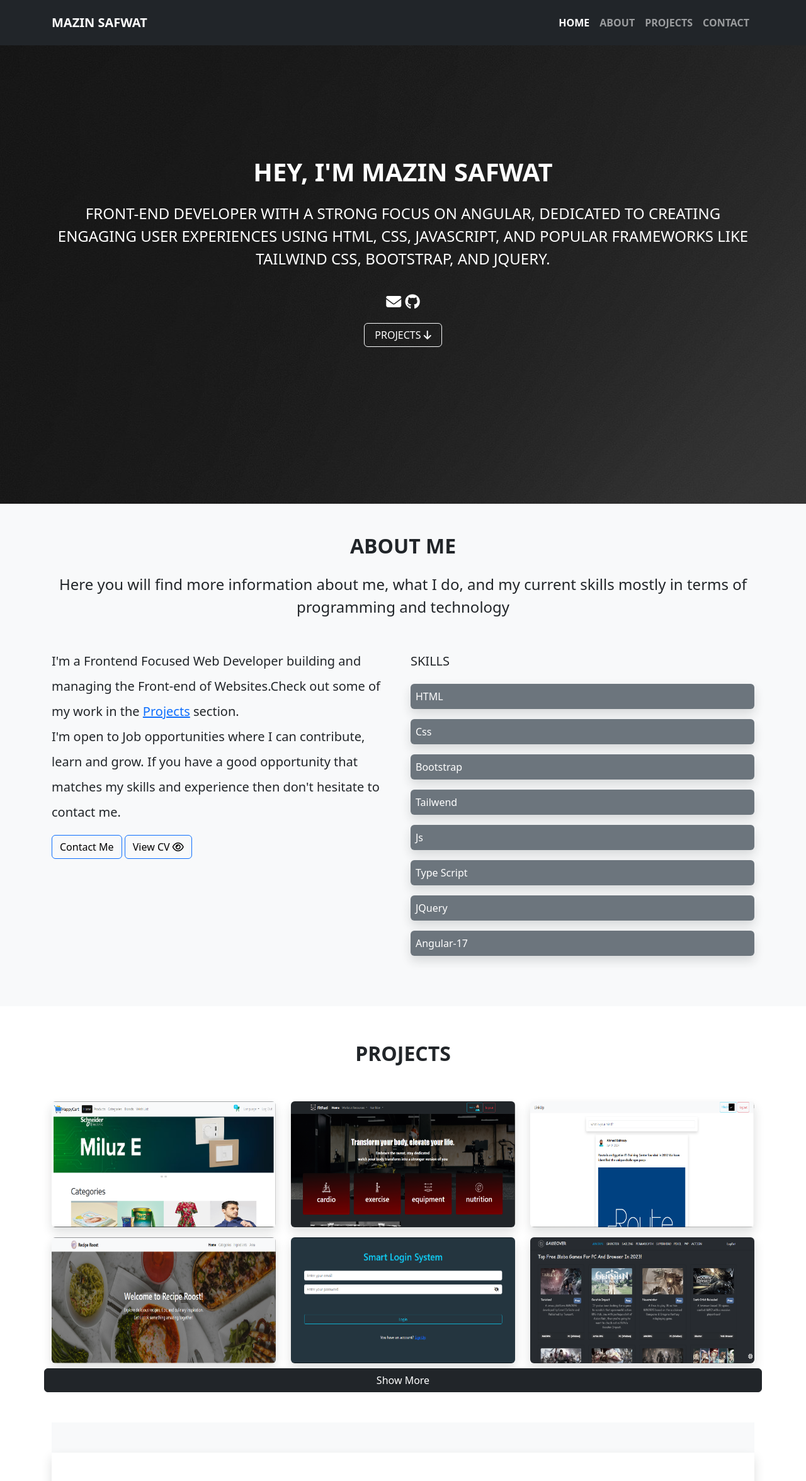
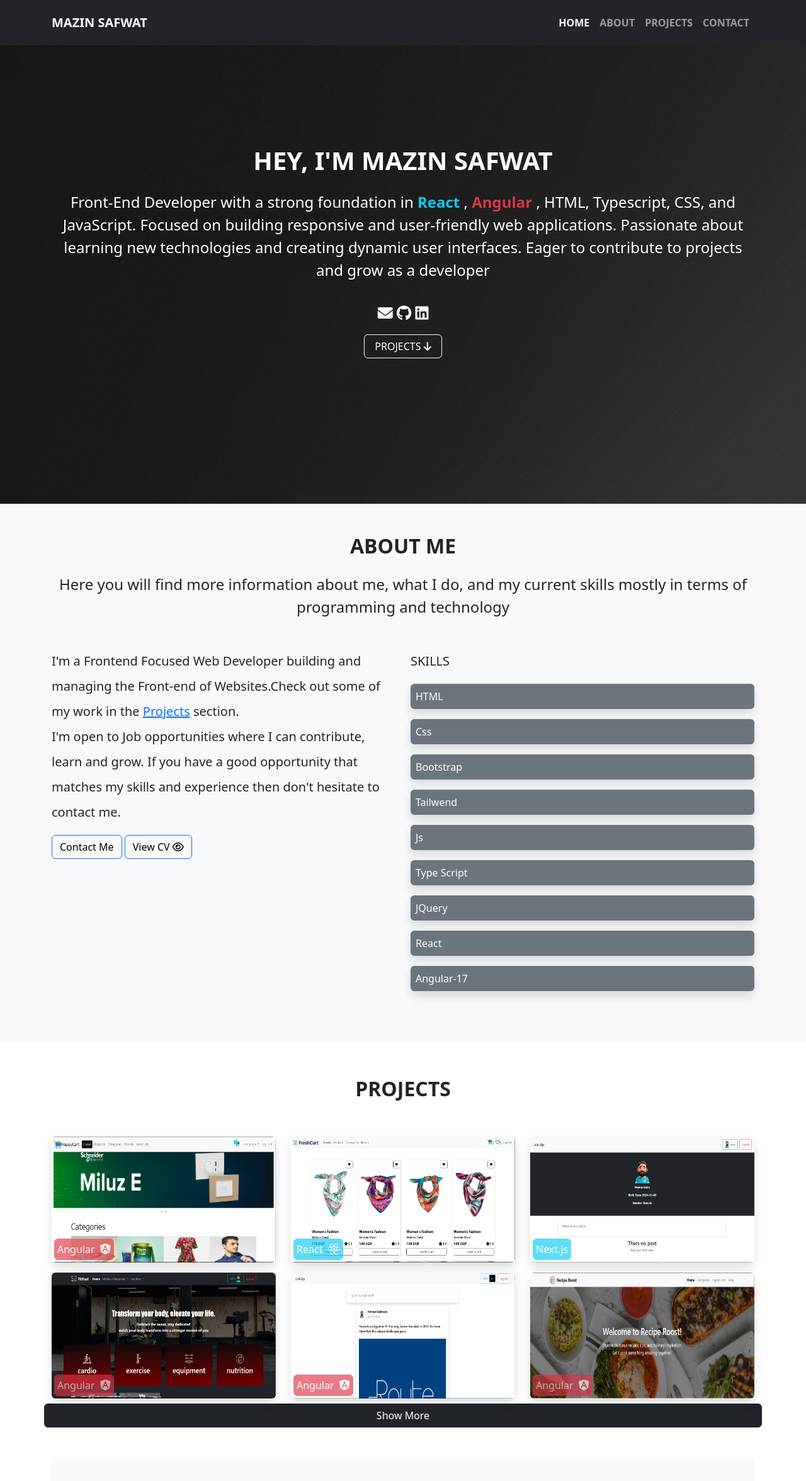
Before and after one commit to 22446/personal-website-project, a plain HTML site: page index.html in a window 1280 px wide. Shown: the top 2352 px of the page at 63% size. Drawn offline with nearby package versions, Linux system fonts and the light colour scheme.

Commit message:
AddReactprojects

```diff
--- a/index.html
+++ b/index.html
@@ -36,12 +36,13 @@
             <div class="container">
 
                 <h1 class="text-uppercase text-white fw-bolder">Hey, I'm Mazin Safwat</h1>
-                <p  class="text-uppercase text-white fs-4 py-3">
-                  Front-end developer with a strong focus on Angular, dedicated to creating engaging user experiences using HTML, CSS, JavaScript, and popular frameworks like Tailwind CSS, Bootstrap, and jQuery.
+                <p  class="text-white fs-4 py-3">
+                  Front-End Developer with a strong foundation in <span class="text-info fw-bold">React</span> , <span class="text-danger fw-bold">Angular</span> , HTML, Typescript, CSS, and JavaScript. Focused on building responsive and user-friendly web applications. Passionate about learning new technologies and creating dynamic user interfaces. Eager to contribute to projects and grow as a developer
                 </p>
             <div class="text-center pb-3 fs-4">
                  <a href="mailto:mazin.safwat66@gmail.com.com" target="_blank"> <i class="fas fa-envelope text-white"></i></a>
                  <a href="https://github.com/22446" target="_blank">  <i class="fab fa-github text-white"></i></a>
+                 <a href="https://www.linkedin.com/in/mazin-safwat-3246491ba/" target="_blank"> <i class="fa-brands fa-linkedin text-white"></i></a>
                 </div>
             <button type="button" class="btn btn-outline-light px-3 text-center"><a href="#Projects" class="text-white text-decoration-none">PROJECTS</a> <i class="fas fa-arrow-down fs-6"></i></button>
             </div>
@@ -58,7 +59,7 @@
                             I'm open to Job opportunities where I can contribute, learn and grow. If you have a good opportunity that matches my skills and experience then don't hesitate to contact me.
                         </p>
                         <button class="btn btn-outline-primary"><a href="#Contact" class="text-black text-decoration-none">Contact Me</a></button>
-                        <button class="btn btn-outline-primary"><a href="https://drive.google.com/file/d/1gl7-uBhHNx7hEzvPdHT7uQVs6RrsVa8x/view?usp=sharing"  class="text-black text-decoration-none" target="_blank">View CV <i class="far fa-eye"></i></a></button>
+                        <button class="btn btn-outline-primary"><a href="https://drive.google.com/file/d/1RGBH30SjqhB5V1N5JLJg0lt0_d5EeTQs/view?usp=sharing"  class="text-black text-decoration-none" target="_blank">View CV <i class="far fa-eye"></i></a></button>
                     </div>
                     <div class="col-md-6 col-12 py-4 py-md-3">
                         <p class="fs-5 lh-lg">SKILLS</p>
@@ -70,6 +71,7 @@
                             <p class="bg-secondary text-white p-2 rounded-2 text-capitalize  shadow">js</p>
                             <p class="bg-secondary text-white p-2 rounded-2 text-capitalize  shadow">Type script</p>
                             <p class="bg-secondary text-white p-2 rounded-2 text-capitalize  shadow">jQuery</p>
+                            <p class="bg-secondary text-white p-2 rounded-2 text-capitalize  shadow">React</p>
                             <p class="bg-secondary text-white p-2 rounded-2 text-capitalize  shadow">Angular-17</p>
                         </div>
                     </div>
@@ -85,7 +87,10 @@
           <div class="tab-content" id="myTabContent">
             <div class="tab-pane fade show active" id="home-tab-pane" role="tabpanel" aria-labelledby="home-tab" tabindex="0">
               <div class="d-flex row py-4">
-              <div class="col-lg-4 col-md-6 col-12  mt-3 myHover2">
+              <div class="col-lg-4 col-md-6 col-12 position-relative  mt-3 myHover2">
+
+                  <p class="position-absolute d-flex align-items-center gap-2 z-3 bottom-0 btn btn-danger p-1 m-1 disabled fw-medium">Angular<i class="fa-brands fa-angular fw-normal fs-5"></i></p>
+
                 <div class=" bg-white shadow rounded-3">
                   <div class="focusout position-relative overflow-hidden  rounded-2">
                     <div class=" d-flex flex-wrap flex-column  align-items-center justify-content-center  layer rounded-2">
@@ -106,7 +111,55 @@
                 </div>
               </div>
               </div>
-              <div class="col-lg-4 col-md-6 col-12  mt-3 myHover2">
+              <div class="col-lg-4 col-md-6 col-12 position-relative mt-3 myHover2">
+                <p class="position-absolute d-flex align-items-center gap-2 z-3 bottom-0 text-white btn btn-info p-1 m-1 disabled fw-medium">React<i class="fa-brands fa-react fw-normal fs-5"></i></p>
+
+                <div class=" bg-white shadow rounded-3">
+                  <div class="focusout position-relative overflow-hidden  rounded-2">
+                    <div class=" d-flex flex-wrap flex-column  align-items-center justify-content-center  layer rounded-2">
+                      <div class="d-flex flex-wrap align-items-center justify-content-center gap-1 pt-2">
+                        <p class="bg-secondary text-white p-2 rounded-2 text-capitalize  shadow">HTML</p>
+                        <p class="bg-secondary text-white p-2 rounded-2 text-capitalize  shadow">CSS</p>
+                        <p class="bg-secondary text-white p-2 rounded-2 text-capitalize  shadow">Bootstrap</p>
+                        <p class="bg-secondary text-white p-2 rounded-2 text-capitalize  shadow">JavaScript</p>
+                        <p class="bg-secondary text-white p-2 rounded-2 text-capitalize  shadow">React</p>
+                    </div>
+                      <p class="fw-bold text-uppercase">FreashCart-Ecommerce</p>
+                      <div>
+                     <a href="https://freshcart-khaki.vercel.app/" target="_blank"> <i class="fas fa-unlink rounded-circle p-2 "></i></a>
+                     <a href="https://github.com/22446/E-commerce-react" target="_blank">   <i class="fab fa-github rounded-circle   p-2  "></i></a>
+                    </div>
+                    </div>
+                  <img src="images/ReactEcommerce.PNG"class="card-img-top " alt="">
+                </div>
+              </div>
+              </div>
+              <div class="col-lg-4 col-md-6 col-12 position-relative mt-3 myHover2">
+                <p class="position-absolute d-flex align-items-center gap-2 z-3 bottom-0 text-white btn btn-info p-1 m-1 disabled fw-medium">Next.js</p>
+
+                <div class=" bg-white shadow rounded-3">
+                  <div class="focusout position-relative overflow-hidden  rounded-2">
+                    <div class=" d-flex flex-wrap flex-column  align-items-center justify-content-center  layer rounded-2">
+                      <div class="d-flex flex-wrap align-items-center justify-content-center gap-1 pt-2">
+                        <p class="bg-secondary text-white p-2 rounded-2 text-capitalize  shadow">HTML</p>
+                        <p class="bg-secondary text-white p-2 rounded-2 text-capitalize  shadow">CSS</p>
+                        <p class="bg-secondary text-white p-2 rounded-2 text-capitalize  shadow">Bootstrap</p>
+                        <p class="bg-secondary text-white p-2 rounded-2 text-capitalize  shadow">Typescript</p>
+                        <p class="bg-secondary text-white p-2 rounded-2 text-capitalize  shadow">Next</p>
+                    </div>
+                      <p class="fw-bold text-uppercase">LinkUp</p>
+                      <div>
+                     <a href="https://social-app-nextjs-delta.vercel.app/" target="_blank"> <i class="fas fa-unlink rounded-circle p-2 "></i></a>
+                     <a href="https://github.com/22446/social-app-nextjs" target="_blank">   <i class="fab fa-github rounded-circle   p-2  "></i></a>
+                    </div>
+                    </div>
+                  <img src="images/LinkUpReact.PNG"class="card-img-top " alt="">
+                </div>
+              </div>
+              </div>
+              <div class="col-lg-4 col-md-6 col-12 position-relative mt-3 myHover2">
+                <p class="position-absolute d-flex align-items-center gap-2 z-3 bottom-0 btn btn-danger p-1 m-1 disabled fw-medium">Angular<i class="fa-brands fa-angular fw-normal fs-5"></i></p>
+
                 <div class=" bg-white shadow rounded-3">
                   <div class="focusout position-relative overflow-hidden  rounded-2">
                     <div class=" d-flex flex-wrap flex-column  align-items-center justify-content-center  layer rounded-2">
@@ -127,9 +180,12 @@
                 </div>
               </div>
               </div>
-              <div class="col-lg-4 col-md-6 col-12  mt-3 myHover2">
+              <div class="col-lg-4 col-md-6 col-12  position-relative mt-3 myHover2">
+                <p class="position-absolute d-flex align-items-center gap-2 z-3 bottom-0 btn btn-danger p-1 m-1 disabled fw-medium">Angular<i class="fa-brands fa-angular fw-normal fs-5"></i></p>
+
                 <div class=" bg-white shadow rounded-3">
                   <div class="focusout position-relative overflow-hidden  rounded-2">
+
                       <div class=" d-flex flex-wrap flex-column  align-items-center justify-content-center  layer rounded-2">
                       <div class="d-flex flex-wrap align-items-center justify-content-center gap-1 pt-2">
                         <p class="bg-secondary text-white p-2 rounded-2 text-capitalize  shadow">HTML</p>
@@ -149,7 +205,9 @@
               </div>
               </div>
 
-              <div class="col-lg-4 col-md-6 col-12  mt-3 myHover2">
+              <div class="col-lg-4 col-md-6 col-12 position-relative mt-3 myHover2">
+                <p class="position-absolute d-flex align-items-center gap-2 z-3 bottom-0 btn btn-danger p-1 m-1 disabled fw-medium">Angular<i class="fa-brands fa-angular fw-normal fs-5"></i></p>
+
                 <div class=" bg-white shadow rounded-3">
                   <div class="focusout position-relative overflow-hidden  rounded-2">
                     <div class=" d-flex flex-wrap flex-column  align-items-center justify-content-center  layer rounded-2">
@@ -170,10 +228,10 @@
                 </div>
               </div>
               </div>
-
+            <button class="btn btn-dark clickToShow my-2">Show More</button>
             <div class="col-lg-4 col-md-6 col-12  mt-3 myHover2">
               <div class=" bg-white shadow rounded-3">
-                  <div class="focusout position-relative overflow-hidden  rounded-2">
+                <div class="focusout position-relative overflow-hidden  rounded-2 showmore d-none">
                   <div class=" d-flex flex-wrap flex-column  align-items-center justify-content-center  layer rounded-2">
                     <div class="d-flex flex-nowrap gap-1">
                       <p class="bg-secondary text-white p-2 rounded-2 text-capitalize  shadow">HTML</p>
@@ -194,7 +252,7 @@
             </div>
             <div class="col-lg-4 col-md-6 col-12 mt-3 myHover2 ">
               <div class=" bg-white shadow ">
-                  <div class="focusout position-relative overflow-hidden rounded-2">
+                <div class="focusout position-relative overflow-hidden rounded-2 showmore d-none">
                   <div class=" d-flex flex-wrap flex-column  align-items-center justify-content-center  layer rounded-2">
                     <div class="d-flex flex-nowrap gap-1">
                       <p class="bg-secondary text-white p-2 rounded-2 text-capitalize  shadow">HTML</p>
@@ -213,9 +271,6 @@
 
             </div>
             </div>
-
-
-            <button class="btn btn-dark clickToShow my-2">Show More</button>
             <div class="col-lg-4 col-md-6 col-12 mt-3 myHover2">
               <div class=" bg-white shadow ">
                 <div class="focusout position-relative overflow-hidden rounded-2 showmore d-none">
```
Also changed, not shown: images/LinkUpReact.PNG (added), images/ReactEcommerce.PNG (added). Lines whose indentation alone changed are shown as unchanged.
